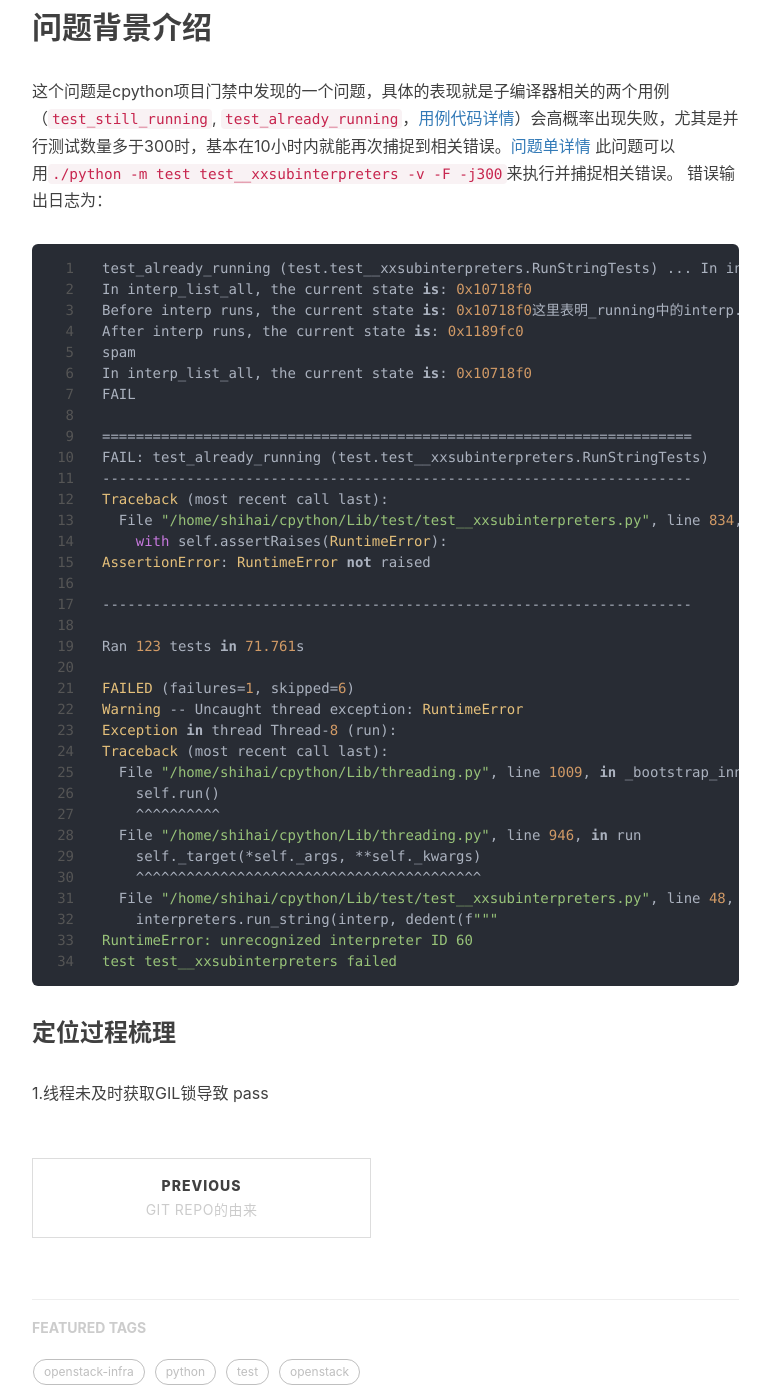
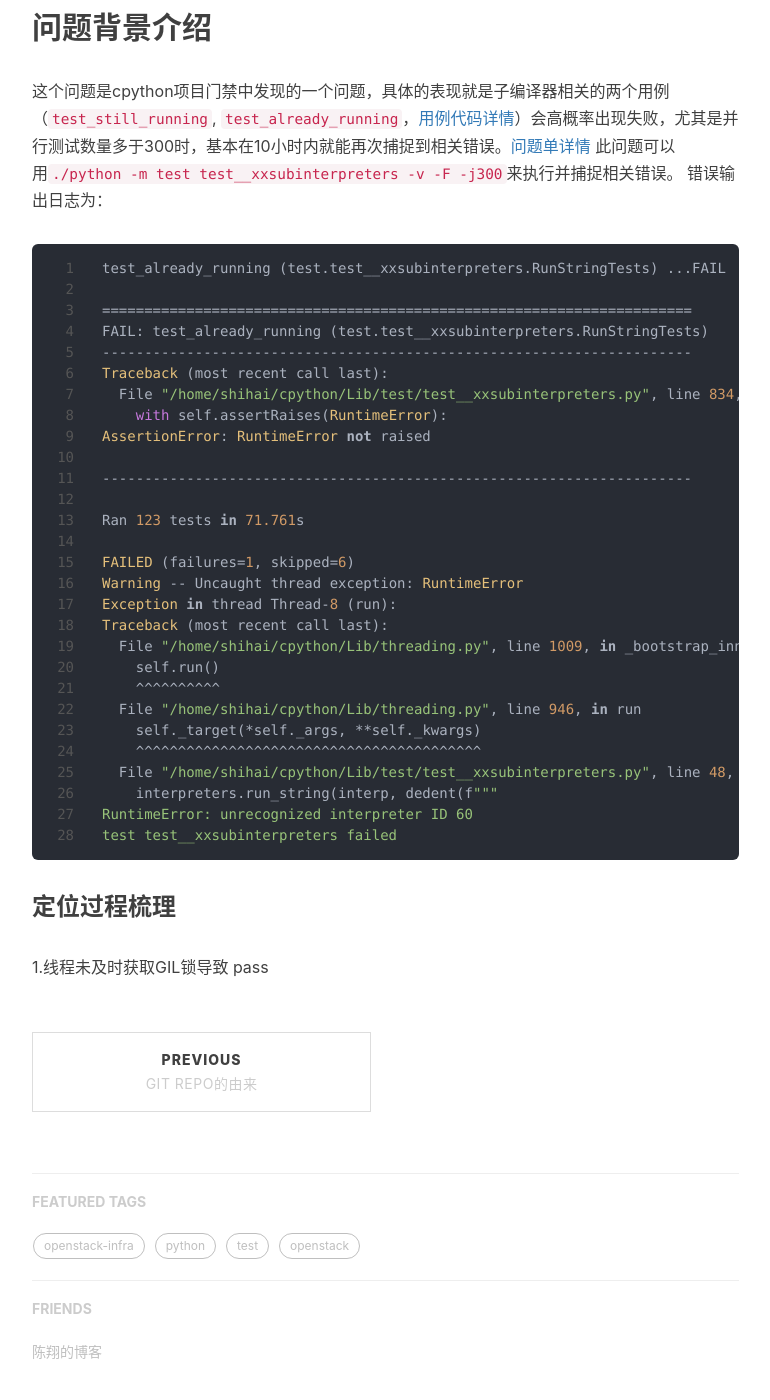
Before and after one commit to shihai1991/shihai1991.github.io, a Jekyll site: the page built from _posts/2021-08-22-python子编译器资源竞争问题.md, in a window 1280 px wide and 1400 px high, scrolled down 618 px. Shown: the whole window, without its empty margins (233-1003 px from the left). Built offline with Jekyll 4.4.1, drawn with Linux system fonts in a browser that asks for light colours; nearby versions of some CDN libraries; comment, search, counter and statistics services are not loaded.

Commit message:
Update 2021-08-22-python子编译器资源竞争问题.md

````diff
--- a/_posts/2021-08-22-python子编译器资源竞争问题.md
+++ b/_posts/2021-08-22-python子编译器资源竞争问题.md
@@ -17,13 +17,7 @@ cpython MR门禁中偶现的一个失败用例问题修复过程记录
 此问题可以用`./python -m test test__xxsubinterpreters -v -F -j300`来执行并捕捉相关错误。
 错误输出日志为：
 ```python
-test_already_running (test.test__xxsubinterpreters.RunStringTests) ... In interp_create, the current state is: 0x10718f0
-In interp_list_all, the current state is: 0x10718f0
-Before interp runs, the current state is: 0x10718f0这里表明_running中的interp.run未执行，实际是在后面执行
-After interp runs, the current state is: 0x1189fc0
-spam
-In interp_list_all, the current state is: 0x10718f0
-FAIL
+test_already_running (test.test__xxsubinterpreters.RunStringTests) ...FAIL
 
 ======================================================================
 FAIL: test_already_running (test.test__xxsubinterpreters.RunStringTests)
````
